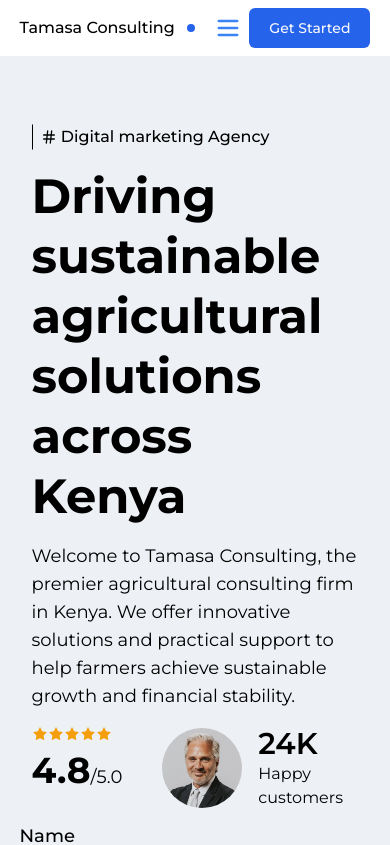
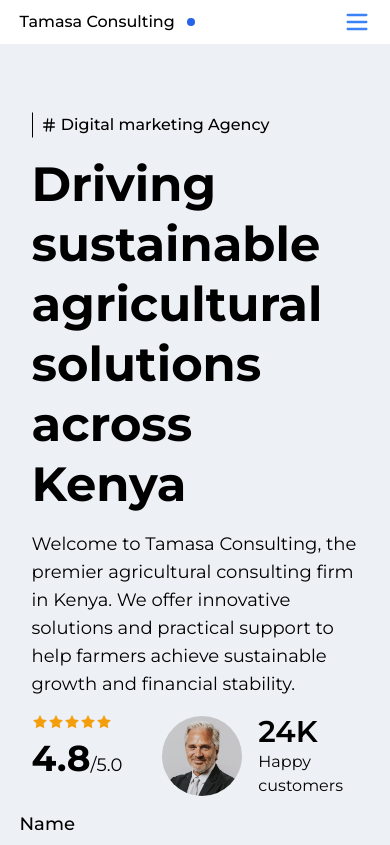
Before and after one commit to brunoguyy12/learn_frontend, a Next.js app: page / in a window 390 px wide. Shown: the top 845 px of the page. Built offline with nearby package versions, Linux system fonts and the light colour scheme.

Commit message:
Framer Motion & Header

```diff
--- a/app/page.tsx
+++ b/app/page.tsx
@@ -105,7 +105,10 @@
             className="size-7 text-blue-500 md:hidden block"
             onClick={() => setShowMenuBar(true)}
           />
-          <Button variant={"default"} className="bg-blue-600 px-5">
+          <Button
+            variant={"default"}
+            className="hidden md:block bg-blue-600 px-5"
+          >
             Get Started
           </Button>
         </div>
```
